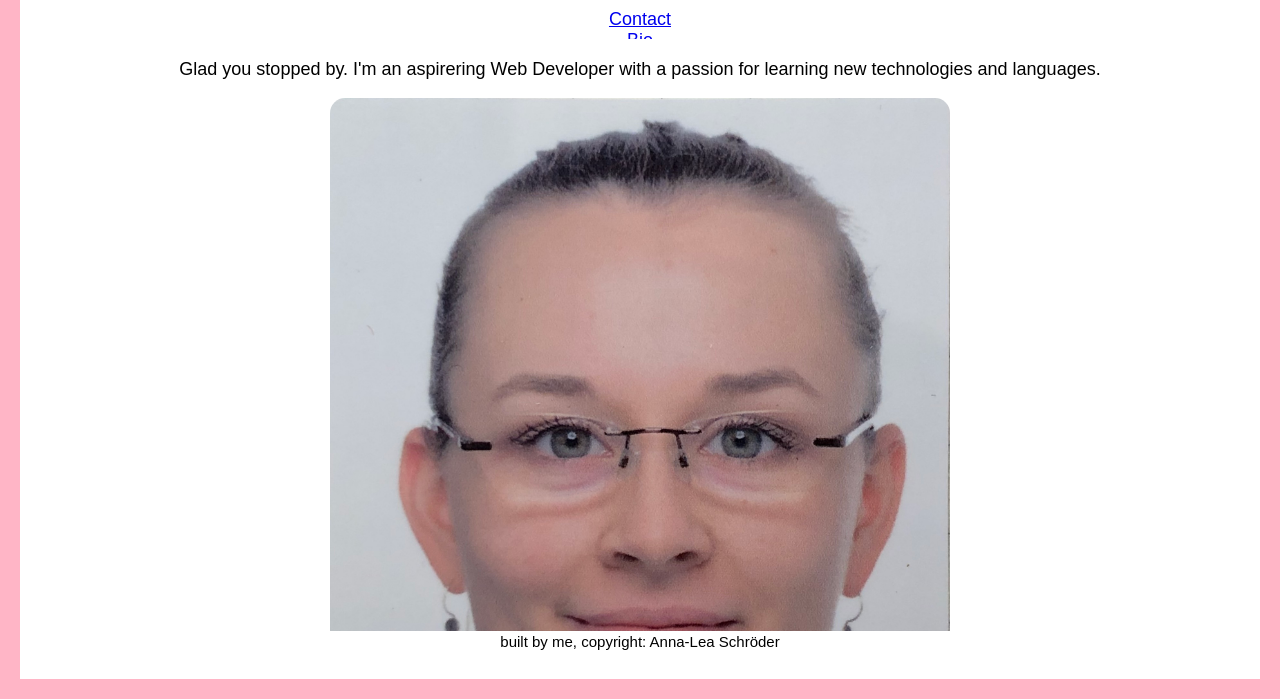
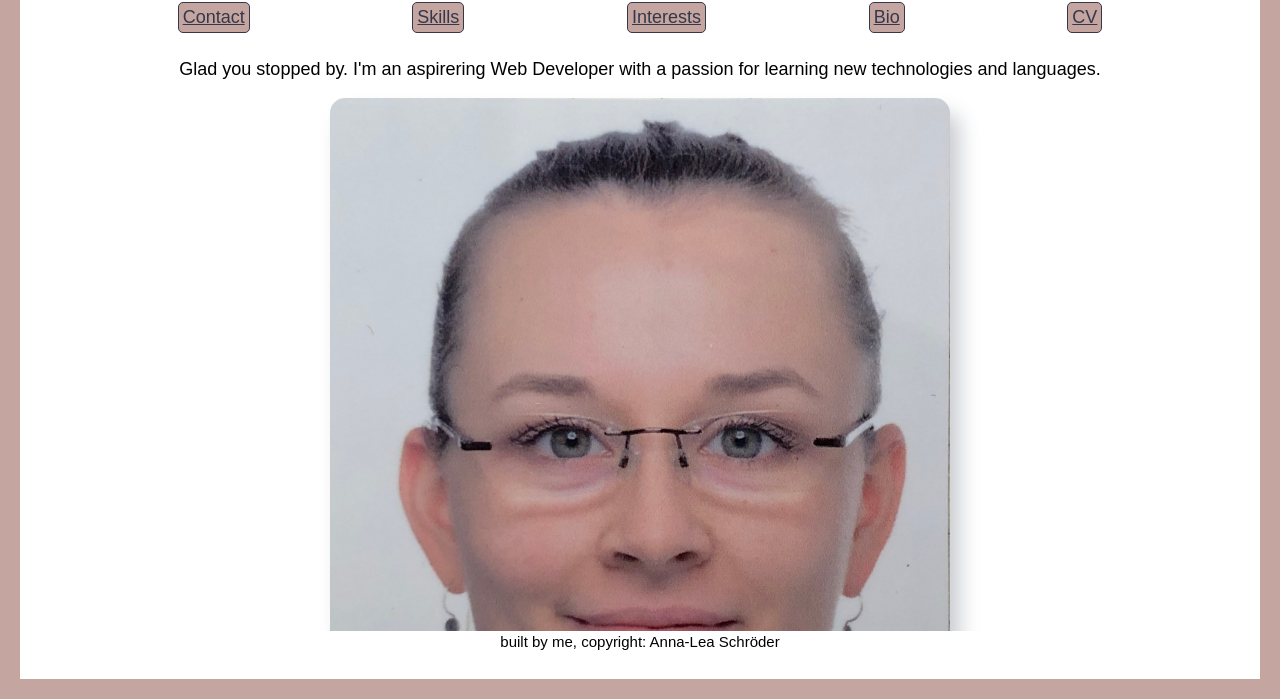
Before and after one commit to annaleaschroeder/annaleaschroeder.github.io, a plain HTML site: page index.html in a window 1280 px wide. Shown: the part 101-800 px from the top of the page. Drawn offline with Linux system fonts and the light colour scheme.

Commit message:
Header done

```diff
--- a/index.html
+++ b/index.html
@@ -12,25 +12,27 @@
 <header class="header">
     <h1 class="heading">Hi, I'm Anna</h1>
     <nav class="navbar">
-        <a href="#contact">Contact</a>
-        <a href="#bio">Bio</a>
-        <a href="#skills">Skills</a>
-        <a href="#interests">Interests</a>
-        <a href="#cv">CV</a>
+        <a class="nav" href="#contact">Contact</a>
+        <a class="nav" href="#skills">Skills</a>
+        <a class="nav" href="#interests">Interests</a>
+        <a class="nav" href="#bio">Bio</a>
+        <a class="nav" href="#cv">CV</a>
     </nav>
 </header>
 
 <main>
+
 <section>
     <p class="intro">Glad you stopped by. I'm an aspirering Web Developer with a passion for learning new technologies and languages.</p>
-    <img src="images/portrait-schroeder-annalea.jpg" alt="Anna-Lea Schröder" width=50% height=50%>
+    <img class="portrait" src="images/portrait-schroeder-annalea.jpg" alt="Anna-Lea Schröder">
 
 </section>
 
+<h2>Find me on</h2>
 <section class="social">
-   <a class="github" href="https://github.com/annaleaschroeder" target="blank" rel="noreferrer noopener"><img src="images/GitHub-Mark-120px-plus.png" alt="Github" hight="150px" width="150px"></a>
-   <a class="codepen" href="https://codepen.io/Anna-Lea" target="blank" rel="noreferrer noopener"><img src="images/codepen_logo.png" alt="Codepen" hight="150px" width="150px"></a>
-   <a class="linkedin" href="https://www.linkedin.com/in/anna-lea-schr%C3%B6der-b17453164/" target="blank" rel="noreferrer noopener"><img src="images/LinkedIn-logo-500x500.jpg" alt="LinkedIn" hight="150px" width="150px"></a>
+   <a class="logo" class="github" href="https://github.com/annaleaschroeder" target="blank" rel="noreferrer noopener"><img src="images/GitHub-Mark-120px-plus.png" alt="Github"></a>
+   <a class="logo" class="codepen" href="https://codepen.io/Anna-Lea" target="blank" rel="noreferrer noopener"><img src="images/codepen_logo.png" alt="Codepen"></a>
+   <a class="logo" class="linkedin" href="https://www.linkedin.com/in/anna-lea-schr%C3%B6der-b17453164/" target="blank" rel="noreferrer noopener"><img src="images/linkedin_logo.png" alt="LinkedIn"></a>
 </section>
 
 
--- a/styles.css
+++ b/styles.css
@@ -10,7 +10,7 @@ body {
     grid-template-rows: 120px auto 48px;
     height: 100vh;
     font-family: 'Ubuntu Condensed', sans-serif;
-    background-color: #ffb5c6;
+    background-color:#c4a5a0;
     text-align: center;
 }
 
@@ -22,14 +22,32 @@ main {
     overflow: scroll;
 }
 
+.heading {
+    margin-bottom: 12px;
+}
 
-header {
-    text-align: center;
+nav {
+    display: flex;
+    justify-content: space-evenly;
+    }
+
+.nav {
+    margin: 5px;
+    color:	#35374b;
+    background-color:	#c4a5a0;
+    border: #35374b solid 1px;
+    padding: 4px;
+    border-radius: 5px;
+
 }
 
 img {
     border-radius: 15px;
-
+}
+.portrait {
+    width: 50%;
+    height: 50%;
+    box-shadow: 10px 15px 20px #c9ccd1;
 }
 
 .intro {
@@ -37,14 +55,14 @@ img {
 }
 
 .social {
-    display: grid;
-    grid-template-columns: 1fr;
-    grid-template-rows: repeat(3, 1fr);
-    gap: 20px;
+    display: flex;
+    justify-content: space-between;
+    width: 50px;
+    height: 50px;
 }
 
-.github {
-    grid-row: 1 / 2;
+.logo {
+
 }
 
 /*
@@ -57,15 +75,11 @@ img {
 
 
 
-main {
-    overflow: scroll;
-    background-color: #e3fff6;
+.intro {
+    margin: 20px 50px;
 }
 
 
-.intro {
-    margin: 20px 50px;
-}
 .skills {
 display: flex;
 justify-content: space-around;
```
Also changed, not shown: images/LinkedIn-logo-500x500.jpg (deleted), images/linkedin_logo.png (added).
